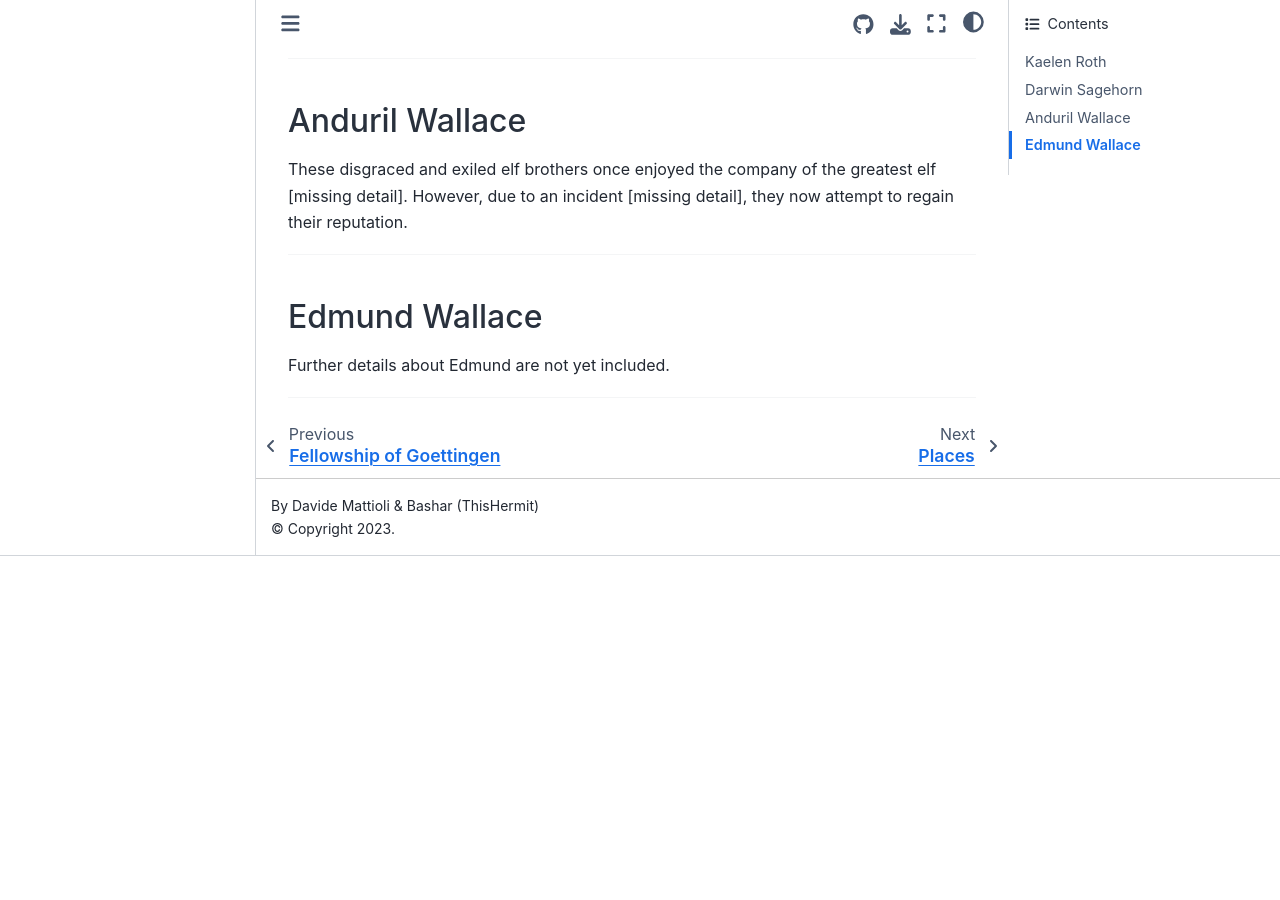
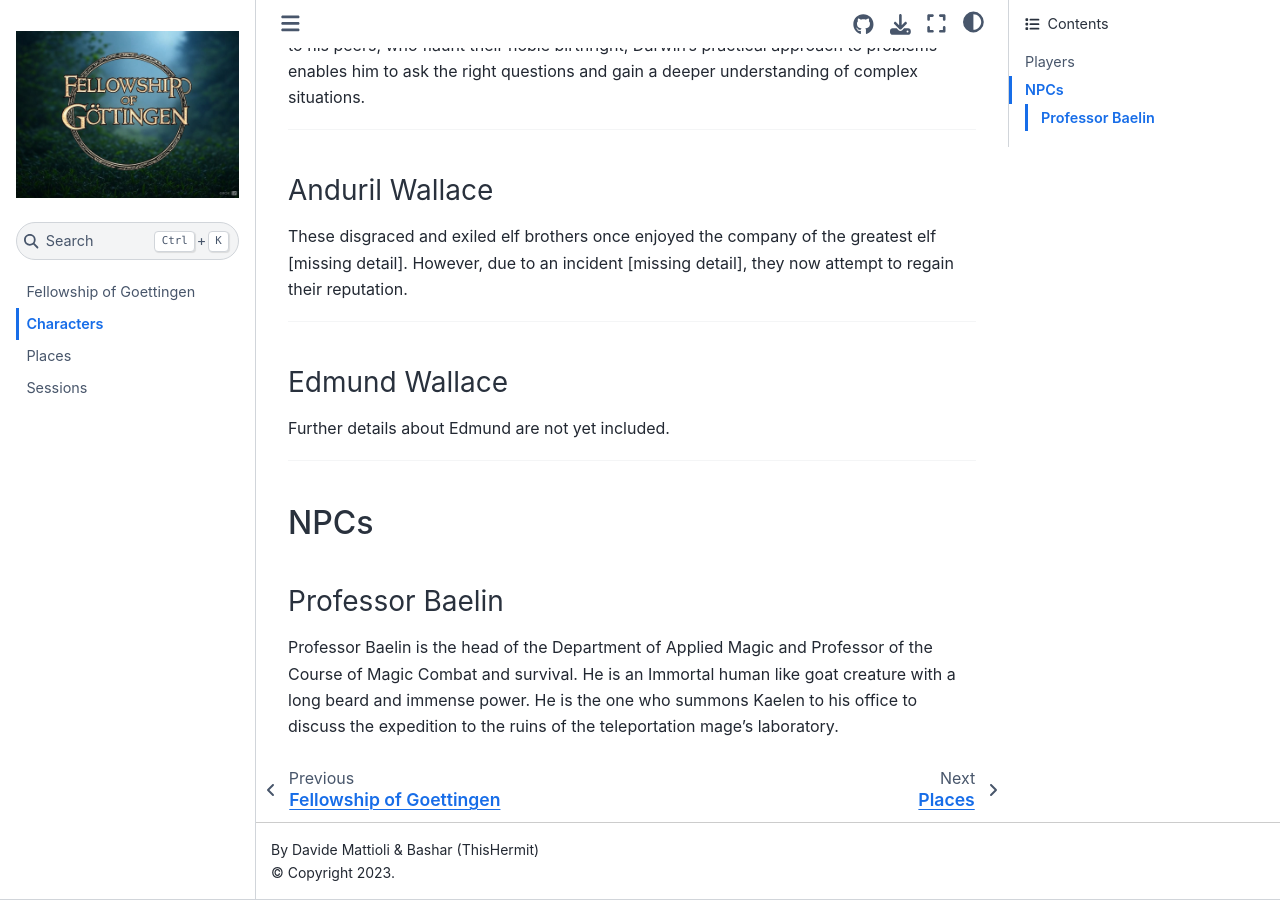
Before and after one commit to mak8427/My-site, a Jupyter Book: the page built from Rp!/bashar/docs/Characters.md, in a window 1280 px wide and 900 px high, scrolled down 726 px. Built offline with Jupyter Book 1.0.4 settings and Sphinx 7.4.7 and the Sphinx Book theme 1.1.4, drawn with Linux system fonts in a browser that asks for light colours; before the commit the page ends 1282 px from its top, so only the background shows below that.

Commit message:
Updated Wiki

```diff
--- a/Rp!/bashar/docs/Characters.md
+++ b/Rp!/bashar/docs/Characters.md
@@ -1,14 +1,17 @@
 
 # Characters
 
-## Kaelen Roth
+
+
+## Players
+### Kaelen Roth
 The story begins on the University Campus where Kaelen invites everyone to have an introductory meeting before their expedition into a forgotten teleportation magician's lab in the Kingdom of Anor.
 
 This expedition is crucial to Kaelen as he is on the brink of failing college due to his failed, yet ambitious, personal projects. His groundbreaking experiments always seem to run out of "funding." Kaelen is in his fourth year of his Bachelor's in Applied Magic.
 
 ---
 
-## Darwin Sagehorn
+### Darwin Sagehorn
 **Introduction**
 Darwin is the son of Duke Markus Sagehorn, one of the leaders in the campaign against the beastmen in the south. These beastmen have been recently dubbed the "Green Wave," given their greenish appearance and relentless waves against the kingdom of Corinthar.
 
@@ -17,12 +20,19 @@
 
 ---
 
-## Anduril Wallace
+### Anduril Wallace
 These disgraced and exiled elf brothers once enjoyed the company of the greatest elf [missing detail]. However, due to an incident [missing detail], they now attempt to regain their reputation.
 
 ---
 
-## Edmund Wallace
+### Edmund Wallace
 Further details about Edmund are not yet included.
 
 ---
+
+
+## NPCs
+
+### Professor Baelin
+Professor Baelin is the head of the Department of Applied Magic and Professor of the Course
+of Magic Combat and survival. He is an Immortal human like goat creature with a long beard and immense power. He is the one who summons Kaelen to his office to discuss the expedition to the ruins of the teleportation mage's laboratory.
```
Also changed, not shown: Rp!/bashar/docs/Places.md (+2 -1 lines), Rp!/bashar/docs/images/genrasi.webp (added), Rp!/bashar/docs/logo.png, 2 other files.
